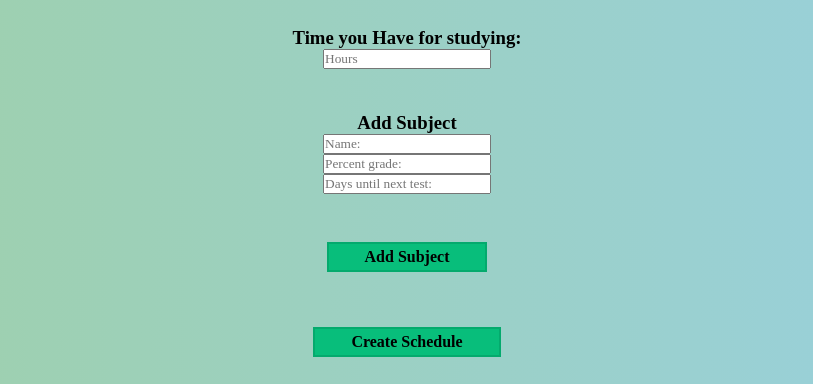
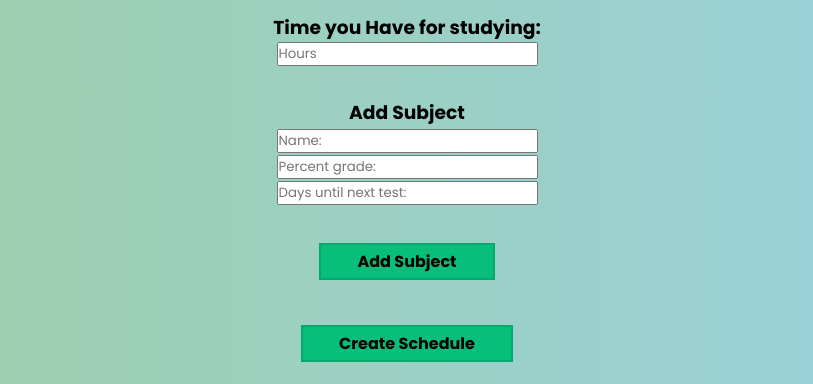
Before and after one commit to uhmull/uhmull.github.io, a plain HTML site: page home.html in a window 1280 px wide. Shown: the part 416-800 px from the top of the page, without its empty margins (233-1046 px from the left). Drawn offline with Linux system fonts and the light colour scheme.

Commit message:
Update style.css

```diff
--- a/style.css
+++ b/style.css
@@ -3,7 +3,7 @@
   margin: 0;
   padding: 0;
   box-sizing: border-box;
-  font-family: callibri;
+  font-family: 'Poppins', sans-serif;
 }
 
 html,body{
@@ -15,5 +15,5 @@ html,body{
 }
 
 .subject{
-
+  font-size: 40 px;
 }
```
